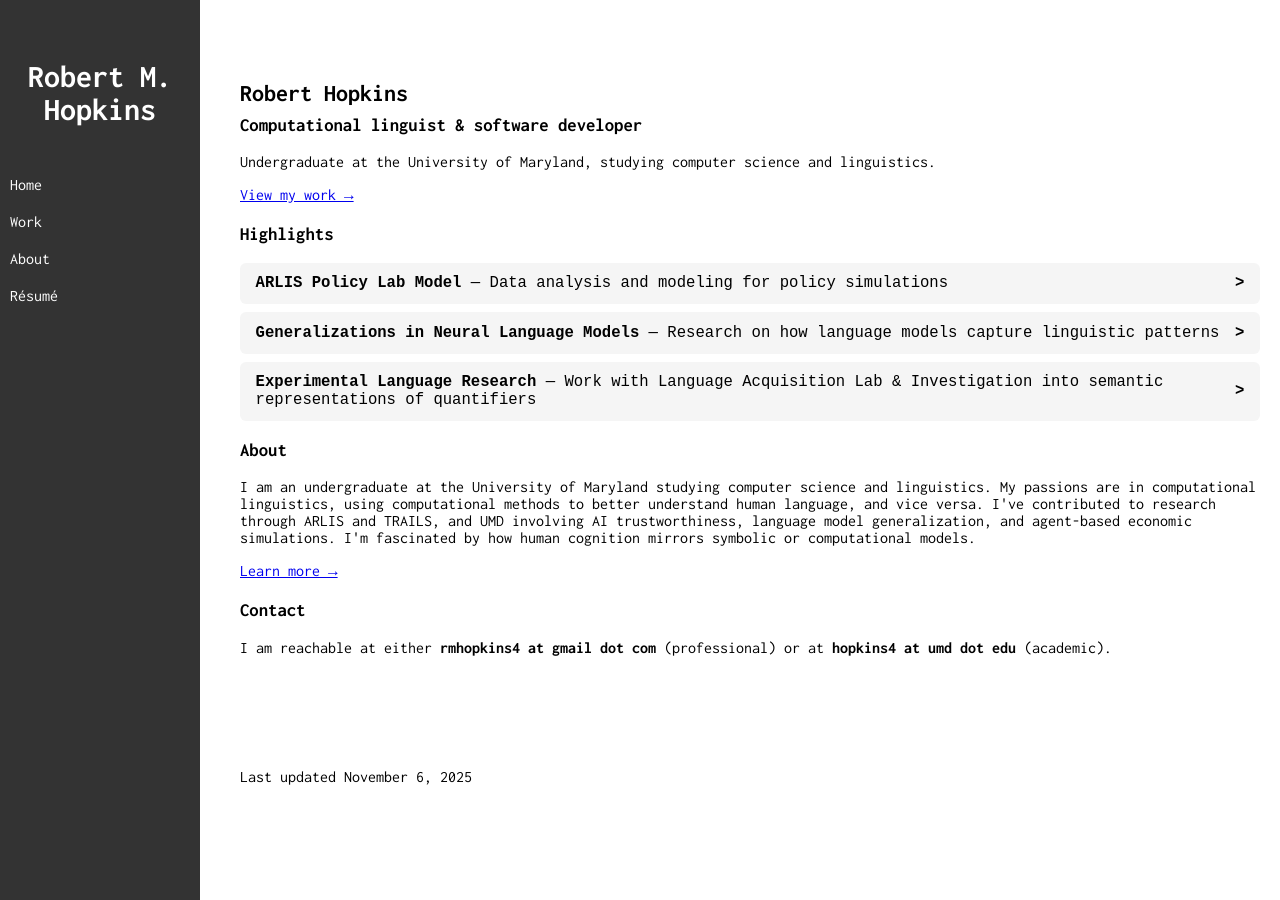
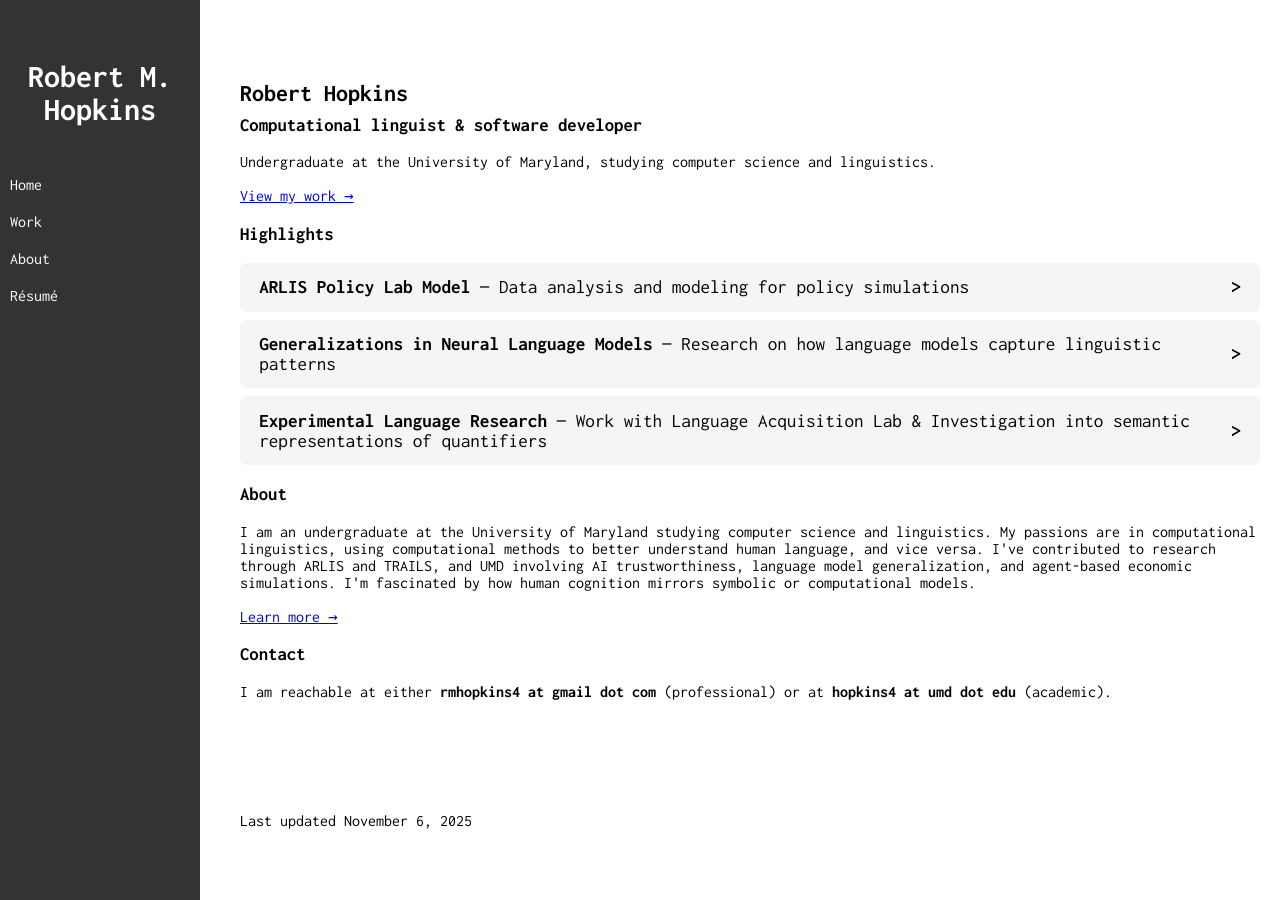
Before and after one commit to rmhopkins4/rmhopkins4.github.io, a Jekyll site: the page built from index.html, in a window 1280 px wide. Built offline with Jekyll 4.4.1, drawn with Linux system fonts in a browser that asks for light colours.

Commit message:
better fonts

```diff
--- a/_layouts/default.html
+++ b/_layouts/default.html
@@ -1,5 +1,5 @@
 ---
-last_modified: 2025-11-06T21:28:30-0500
+last_modified: 2025-11-06T21:31:11-0500
 ---
 <!DOCTYPE html>
 <html lang="en">
--- a/about.html
+++ b/about.html
@@ -1,6 +1,6 @@
 ---
 layout: default
-last_modified: 2025-11-06T21:28:30-0500
+last_modified: 2025-11-06T21:31:11-0500
 title: Robert M. Hopkins — About
 ---
 
--- a/assets/css/styles.css
+++ b/assets/css/styles.css
@@ -2,7 +2,7 @@
 body {
   display: flex;
   margin: 0;
-  font-family: 'Inconsolata', monospace;
+  font-family: 'Inconsolata', 'Menlo', 'Consolas', 'Courier New', monospace;
 }
 
 
@@ -12,7 +12,7 @@
 
 /* Sidebar styles */
 .sidebar {
-  font-family: 'Inconsolata', monospace;
+  font-family: 'Inconsolata', 'Menlo', 'Consolas', 'Courier New', monospace;
   height: 100vh;
   width: 200px;
   background-color: #333;
@@ -44,7 +44,7 @@
 
 /* Content styles */
 .content {
-  font-family: 'Inconsolata', monospace;
+  font-family: 'Inconsolata', 'Menlo', 'Consolas', 'Courier New', monospace;
   margin-left: 220px; /* avoid overlap with sidebar */
   padding: 20px;
   padding-top: 60px;
@@ -144,7 +144,7 @@
   cursor: pointer;
   padding: 0.75em 1em;
   position: relative;
-  font-family: monospace;
+  font-family: 'Inconsolata', 'Menlo', 'Consolas', 'Courier New', monospace;
   transition: background 0.2s ease;
   font-size: 1.2em;
 }
@@ -186,7 +186,7 @@
   cursor: pointer;
   padding: 0.75em 1em;
   position: relative;
-  font-family: monospace;
+  font-family: 'Inconsolata', 'Menlo', 'Consolas', 'Courier New', monospace;
   transition: background 0.2s ease;
   font-size: 1.2em;
 }
--- a/index.html
+++ b/index.html
@@ -1,6 +1,6 @@
 ---
 layout: default
-last_modified: 2025-11-06T21:28:30-0500
+last_modified: 2025-11-06T21:31:11-0500
 title: Robert M. Hopkins
 ---
 
--- a/resume.html
+++ b/resume.html
@@ -1,6 +1,6 @@
 ---
 layout: default
-last_modified: 2025-11-06T21:28:30-0500
+last_modified: 2025-11-06T21:31:11-0500
 title: Robert M. Hopkins — Résumé
 ---
 
--- a/work.html
+++ b/work.html
@@ -1,6 +1,6 @@
 ---
 layout: default
-last_modified: 2025-11-06T21:28:30-0500
+last_modified: 2025-11-06T21:31:11-0500
 title: Robert M. Hopkins — Work
 ---
 
```
Also changed, not shown: README.md.
